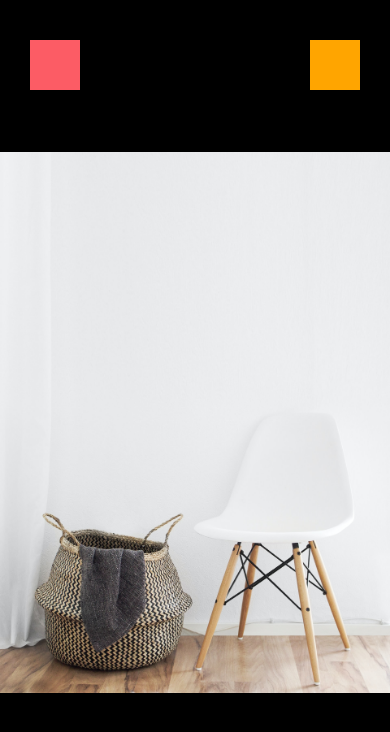
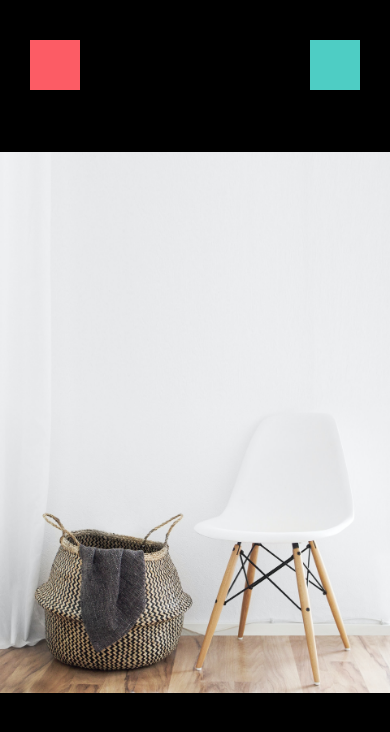
Before and after one commit to bhavishya2107/learn-react-native, a React Native app: screen / in a window 390 px wide. Shown: the top 732 px of the page. Built offline with nearby package versions, Linux system fonts and the light colour scheme.

Commit message:
refactor colors

```diff
--- /dev/null
+++ b/app/assets/config/colors.js
@@ -0,0 +1,4 @@
+export default {
+  primary: "#fc5c65",
+  secondary: "#4ecdc4",
+};
--- a/app/assets/screens/ViewImageScreen.js
+++ b/app/assets/screens/ViewImageScreen.js
@@ -1,5 +1,6 @@
 import React from "react";
 import { StyleSheet, Text, View, Image } from "react-native";
+import colors from "../config/colors";
 
 export default function ViewImageScreen() {
   return (
@@ -27,7 +28,7 @@ const styles = StyleSheet.create({
   closeIcon: {
     width: 50,
     height: 50,
-    backgroundColor: "#fc5c65",
+    backgroundColor: colors.primary,
     position: "absolute",
     top: 40,
     left: 30,
@@ -35,7 +36,7 @@ const styles = StyleSheet.create({
   delIcon: {
     width: 50,
     height: 50,
-    backgroundColor: "orange",
+    backgroundColor: colors.secondary,
     position: "absolute",
     top: 40,
     right: 30,
```
